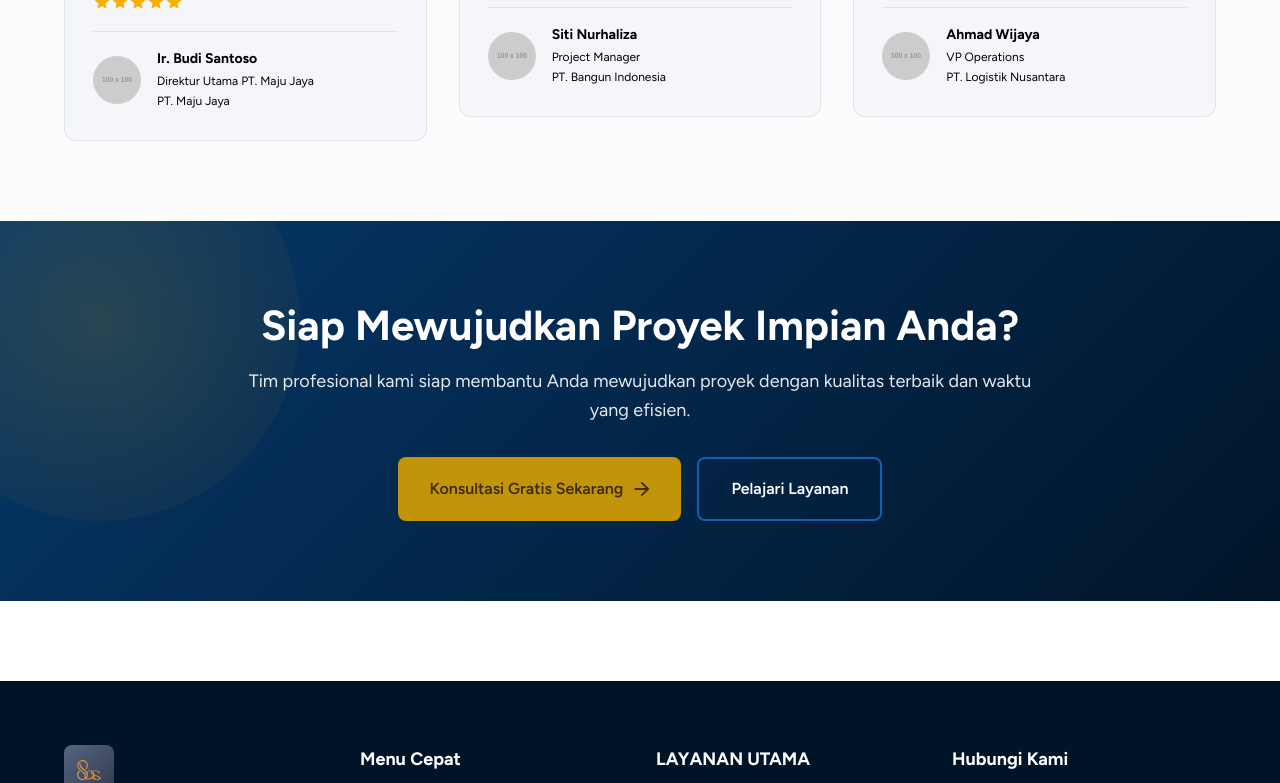
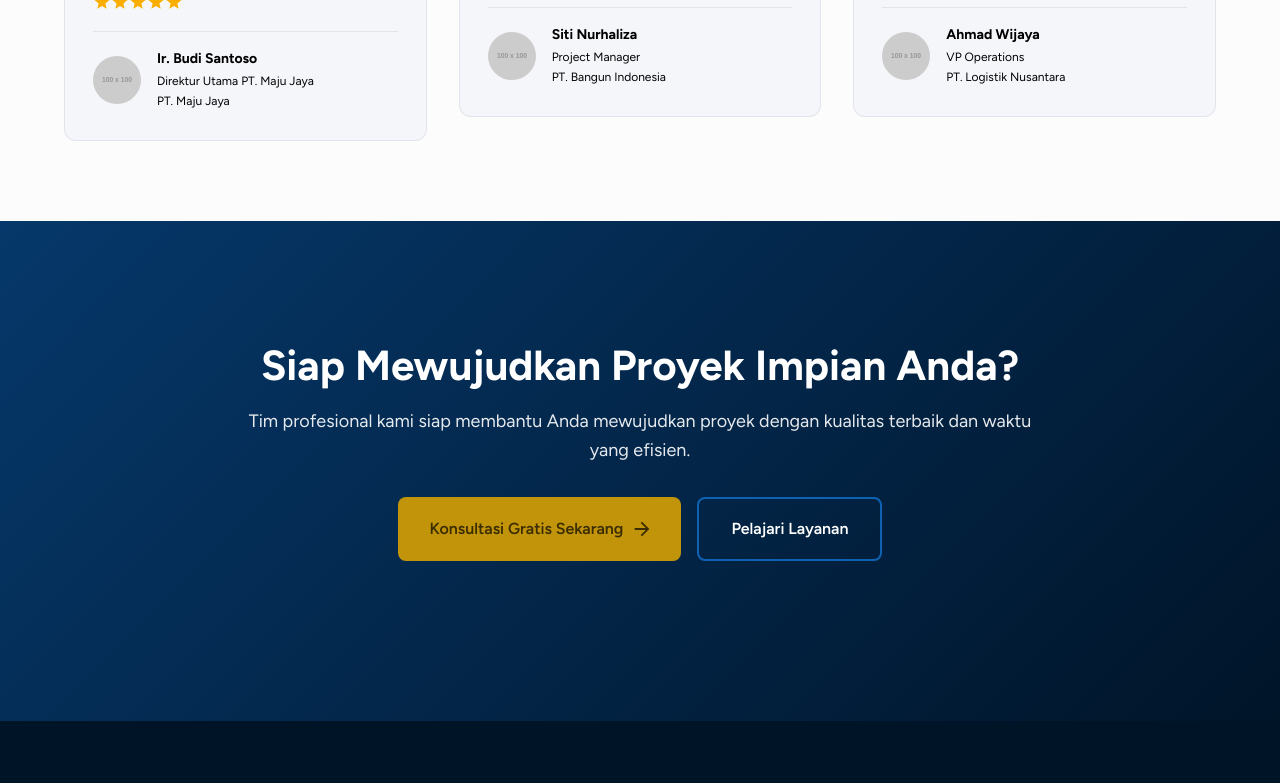
Before and after one commit to il4mb/pt-delapan-anugrah-sejahtera, a Next.js app: page / in a window 1280 px wide. Shown: the part 4240-5023 px from the top of the page. Built offline with nearby package versions, Linux system fonts and the light colour scheme.

Commit message:
style: update Box components to include margin-bottom for consistent spacing across pages

```diff
--- a/src/app/kontak/page.tsx
+++ b/src/app/kontak/page.tsx
@@ -13,7 +13,7 @@ export default function ContactPage() {
     const whatsappNumber = COMPANY_INFO.whatsapp.replace(/\D/g, '');
 
     return (
-        <Box>
+        <Box sx={{ mb: 10 }}>
             {/* Hero Section */}
             <Box
                 sx={{
--- a/src/app/layanan/page.tsx
+++ b/src/app/layanan/page.tsx
@@ -6,7 +6,7 @@ import ServiceCardComponent from '@/components/cards/ServiceCard';
 
 export default function ServicesPage() {
     return (
-        <Box>
+        <Box sx={{ mb: 10 }}>
             {/* Hero Section */}
             <Box
                 sx={{
@@ -14,8 +14,7 @@ export default function ServicesPage() {
                     pb: 12,
                     background: 'linear-gradient(135deg, #1e3c96 0%, #152960 100%)',
                     color: 'white',
-                }}
-            >
+                }}>
                 <Container maxWidth="lg">
                     <Typography component="h1" variant="h3" sx={{ fontWeight: 700, mb: 2 }}>
                         Layanan Kami
--- a/src/app/legalitas/page.tsx
+++ b/src/app/legalitas/page.tsx
@@ -15,7 +15,7 @@ import VerifiedIcon from '@mui/icons-material/Verified';
 
 export default function LegalityPage() {
     return (
-        <Box>
+        <Box sx={{ mb: 10 }}>
             {/* Hero Section */}
             <Box
                 sx={{
--- a/src/app/proyek/page.tsx
+++ b/src/app/proyek/page.tsx
@@ -7,7 +7,7 @@ import ProjectCard from '@/components/cards/ProjectCard';
 
 export default function ProjectsPage() {
     return (
-        <Box>
+        <Box sx={{ mb: 10 }}>
             {/* Hero Section */}
             <Box
                 sx={{
--- a/src/components/footer/Footer.tsx
+++ b/src/components/footer/Footer.tsx
@@ -48,9 +48,7 @@ export default function Footer() {
                 backgroundColor: theme.palette.primary.dark,
                 color: 'white',
                 py: 8,
-                mt: 10,
-            }}
-        >
+            }}>
             <Container maxWidth="lg">
                 {/* Main Footer Content */}
                 <Grid container spacing={4} sx={{ mb: 6 }}>
--- a/src/sections/CTASection.tsx
+++ b/src/sections/CTASection.tsx
@@ -13,31 +13,12 @@ export default function CTASection() {
     return (
         <Box
             sx={{
-                py: 10,
+                pt: 15,
+                pb: 20,
                 background: `linear-gradient(135deg, ${theme.palette.primary.main} 0%, ${theme.palette.primary.dark} 100%)`,
                 position: 'relative',
                 overflow: 'hidden',
             }}>
-            <MotionBox
-                animate={{
-                    opacity: [0.1, 0.2, 0.1],
-                }}
-                transition={{
-                    duration: 5,
-                    repeat: Infinity,
-                }}
-                sx={{
-                    position: 'absolute',
-                    width: '400px',
-                    height: '400px',
-                    borderRadius: '50%',
-                    background: `radial-gradient(circle, ${theme.palette.warning.main}, transparent)`,
-                    top: '-100px',
-                    left: '-100px',
-                    zIndex: 0,
-                }}
-            />
-
             <Container maxWidth="lg" sx={{ position: 'relative', zIndex: 1 }}>
                 <MotionBox
                     initial={{ opacity: 0, y: 30 }}
```
